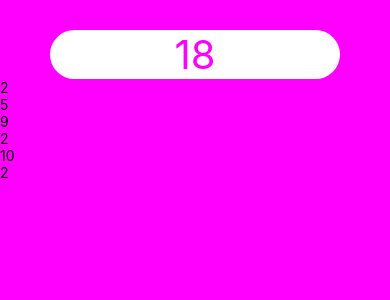
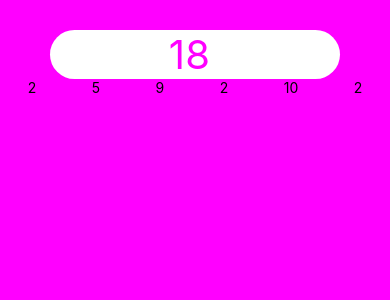
Before and after one commit to gooddaymorgan/Target-Sum-Game, a React Native app: screen / in a window 390 px wide. Shown: the top 300 px of the page. Built offline with nearby package versions, Linux system fonts and the light colour scheme.

Commit message:
Target Styles
- add styles to random container

```diff
--- a/Game.js
+++ b/Game.js
@@ -17,10 +17,14 @@ class Game extends React.Component {
   render() {
     return (
       <View style={styles.container}>
-        <Text style={styles.target}>{this.target}</Text>
-        {this.randomNumbers.map((randomNumber, index) => (
-          <Text key={index}>{randomNumber}</Text>
-        ))}
+        <Text style={styles.target}>{this.target} </Text>
+        <View style={styles.randomContainer}>
+          {this.randomNumbers.map((randomNumber, index) => (
+            <Text style={styles.random} key={index}>
+              {randomNumber}
+            </Text>
+          ))}
+        </View>
       </View>
     );
   }
```
